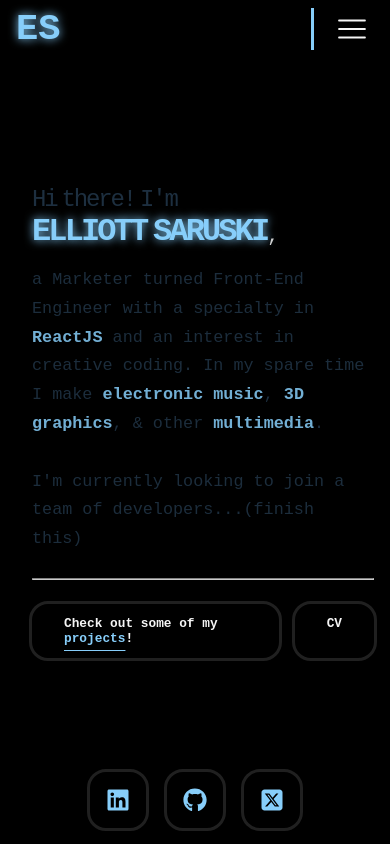
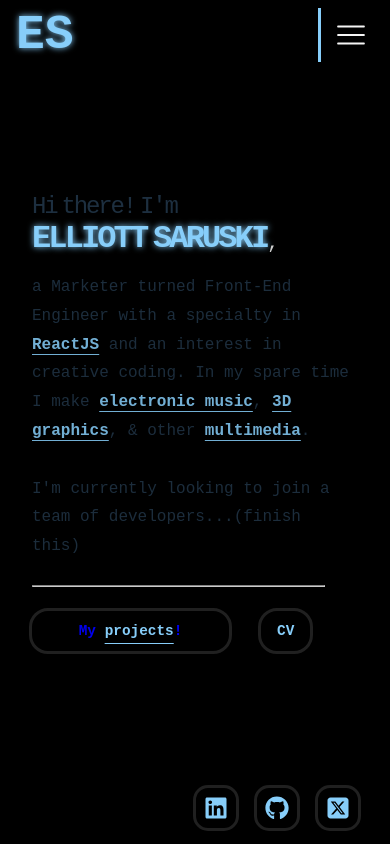
Before and after one commit to elliottsaruski/ES_front-end-portfolio, a React (Vite) app: page / in a window 390 px wide. Built offline with nearby package versions, Linux system fonts and the light colour scheme; a web font is replaced by a local one.

Commit message:
updates to style - responsiveness

```diff
--- a/src/App.css
+++ b/src/App.css
@@ -19,7 +19,7 @@
   --clr-font-dark: black;
   --clr-font-accent-2: lightblue;
 
-  --glow: 0px 0px 10px #87cefa;
+  --glow: 0px 0px 6px #87cefa;
 }
 /* -----------------APP----------------- */
 
@@ -29,10 +29,7 @@
   scroll-snap-align: start;
 } */
 
-html,
 body {
-  overflow: hidden;
-
   /* ===== Scrollbar CSS ===== */
   /* Firefox */
   * {
@@ -55,6 +52,10 @@ body {
     border: 10px double #ffffff;
   }
 }
+html,
+body {
+  overflow: hidden;
+}
 
 .App {
   font-family: "Overpass Mono", monospace;
@@ -65,7 +66,6 @@ body {
   height: 100vh;
   overflow-y: scroll;
   overflow-x: hidden;
-  position: relative;
   scroll-snap-type: y mandatory;
   background-color: var(--clr-primary-bg);
 }
@@ -73,10 +73,6 @@ body {
 main > section {
   scroll-snap-align: start;
   scroll-snap-stop: always;
-}
-
-h2 > hr {
-  width: 100vw;
 }
 
 main > section > h2 {
@@ -93,8 +89,17 @@ main > section > h2 {
   user-select: none;
   z-index: 1;
   gap: 1.5rem;
-  opacity: 75%;
-  color: var(--clr-font-primary);
+  /* opacity: 80%; */
+  color: var(--clr-font-accent);
+  text-shadow: var(--glow);
+  /* filter: drop-shadow(5px 5px 5px var(--clr-secondary-bg)); */
+
+  hr {
+    width: 100vw;
+    color: transparent;
+    filter: blur(2px);
+    box-shadow: var(--glow);
+  }
 }
 
 /* -----------------NAVBAR----------------- */
@@ -117,29 +122,40 @@ main > section > h2 {
 
 .nav-logo-left {
   flex: 5;
-  margin-right: 1rem;
+  margin-right: 0.5rem;
   border-right: 3px solid var(--clr-font-accent);
+  display: flex;
+  font-size: clamp(2rem, 1vw, 7rem);
+
+  a {
+    user-select: none;
+    text-decoration: none;
     text-shadow: var(--glow);
-  text-decoration: none;
     color: var(--clr-font-accent);
     font-weight: 600;
-  display: flex;
-  font-size: calc(2vw + 2vh);
+  }
 }
 
 .nav-logo-left h2 {
-  display: flex;
+  display: grid;
+  align-items: center;
+  justify-content: center;
+  margin: 0 auto;
+  place-content: center;
 }
+
 .nav-items-right {
   display: flex;
   gap: 5rem;
   justify-content: space-evenly;
   align-items: center;
-  font-size: calc(0.75vw + 0.75vh);
+  font-size: clamp(1rem, 0.5vw, 3rem);
   padding-inline: 1rem;
 }
 
 .nav-items-right a {
+  user-select: none;
+
   text-decoration: none;
   color: var(--clr-font-primary);
   font-weight: 400;
@@ -162,13 +178,6 @@ main > section > h2 {
 /* ----------------- MEDIA QUERIES---------- */
 
 @media (max-width: 768px) {
-  .navbar {
-    gap: 0;
-  }
-  .nav-logo-left {
-    display: flex;
-    align-items: center;
-  }
   .nav-items-right {
     display: none;
   }
@@ -205,6 +214,7 @@ main > section > h2 {
     border: 2px solid var(--clr-font-accent);
     border-bottom-left-radius: 5px;
     border-bottom-right-radius: 5px;
+    user-select: none;
   }
 
   .nav-mobile-wrapper-open a {
@@ -234,22 +244,10 @@ main > section > h2 {
     position: absolute;
     left: 0;
   }
-  /* .projects-list {
-    grid-template-rows: repeat(auto-fit, minmax(50em, 1fr));
-  } */
+
   /* -----------home media Q--------------- */
 }
 
-@media (max-width: 420px) {
-  .home-wrapper > .contact-links-wrapper {
-    position: absolute;
-    margin: 0 auto;
-    width: 100svw;
-    left: 0;
-    right: 0;
-    justify-content: center;
-  }
-}
 /* -----------------MEDIA Q END----------------- */
 
 /* -----------------------PAGE TITLES---------------- */
@@ -262,7 +260,7 @@ main > section > h2 {
   height: 100svh;
   position: relative;
   justify-content: center;
-  align-items: center;
+
   background-color: var(--clr-primary-bg);
   width: 100svw;
 }
@@ -270,9 +268,9 @@ main > section > h2 {
 .home-flex-1 {
   display: flex;
   flex-direction: column;
-  padding: 1rem;
-  position: absolute;
-  left: 1rem;
+  justify-content: center;
+  margin: 1rem;
+  padding-inline: 1rem;
 }
 
 .greeting {
@@ -318,37 +316,53 @@ h1.name {
 
 .home-wrapper hr {
   margin-block: 1.5rem;
+  width: 90%;
 }
 
 .description {
   max-width: 750px;
-  font-size: clamp(1.05rem, 1vw, 4rem);
+  min-width: 600px;
   opacity: 85%;
   line-height: 1.8rem;
+  user-select: none;
 }
 
 .description a,
 .description strong {
-  text-decoration: none;
+  text-decoration: underline;
+  text-underline-offset: 0.3rem;
   font-weight: 800;
   color: var(--clr-font-accent);
 }
 
 .ctas-wrapper {
   display: flex;
-  gap: 1rem;
+  gap: 2rem;
+  max-width: 400px;
+  flex: 1;
+  align-items: center;
+  justify-content: left;
+  user-select: none;
+  height: 100%;
+
+  /* border: 1px solid red; */
+}
+
+.cta,
+.cta.CV {
+  display: block;
+  font-weight: 600;
+  padding: 0.75rem;
+  border-radius: 1rem;
+  text-decoration: none;
+  text-align: center;
+  font-size: clamp(0.9rem, 0.5vw, 1rem);
 }
 
 .cta {
-  color: var(--clr-font-primary);
-  font-weight: 600;
-  width: fit-content;
-  padding: 0.75rem;
-  border-radius: 1rem;
-  padding-inline: 2rem;
-  text-decoration: none;
   outline: 3px solid var(--clr-secondary-bg);
-  font-size: clamp(0.8rem, 1vw, 1.2rem);
+  flex: 0.75;
+  width: 100%;
 }
 
 .cta strong {
@@ -357,9 +371,15 @@ h1.name {
   text-underline-offset: 0.5rem;
 }
 
-/* .cta .CV {
-
-} */
+.cta.CV {
+  flex: 0.05;
+  color: var(--clr-font-accent);
+  font-weight: 600;
+  padding-inline: 1rem;
+  text-decoration: none;
+  outline: 3px solid var(--clr-secondary-bg);
+  font-size: clamp(0.9rem, 0.5vw, 1rem);
+}
 
 .cta:hover {
   color: var(--clr-font-primary);
@@ -387,8 +407,8 @@ h1.name {
   background-color: var(--clr-primary-bg);
   align-items: center;
   color: var(--clr-font-accent);
-  padding: 1rem;
-  border-radius: 1rem;
+  padding: 0.5rem;
+  border-radius: 0.75rem;
   outline: 3px solid var(--clr-secondary-bg);
 }
 
@@ -411,78 +431,105 @@ img {
   display: flex;
   align-items: center;
   height: 100svh;
-  width: 100%;
-  /* background-color: var(--clr-secondary-bg); */
+  width: 100svw;
+  overflow: hidden;
   position: relative;
-  overflow: hidden;
 }
 
 .projects-list {
-  /* display: grid;
-  grid-template-columns: repeat(auto-fill, minmax(500px, 1fr));
-  grid-area: auto;
-  place-items: center; */
-  display: flex;
-  align-items: center;
+  margin: 0 auto;
+  display: grid;
+  grid-template-columns: repeat(3, minmax(10rem, 25rem));
+  width: 85svw;
+  gap: 3rem;
+  height: 80svh;
+  overflow: hidden;
+  border: 1px solid red;
+  align-content: center;
   justify-content: center;
-  margin: 0 auto;
-  height: 65svh;
-  overflow: hidden;
-  font-size: clamp(0.9rem, 1vw, 5rem);
-  gap: 0;
-}
-
-.arrow {
-  height: 2.5rem;
-  width: 2.5rem;
-}
-
-.arrow:hover {
-  color: var(--clr-font-accent);
-  scale: 2;
+  padding-inline: 1rem;
 }
 
 .project-card {
+  font-size: clamp(0.9rem, 0.5vw, 3rem);
   outline: 3px solid var(--clr-secondary-bg);
-  padding-inline: 1rem;
-  padding-block: 1.5rem;
+  padding: 2rem;
   border-radius: 1rem;
   display: flex;
   flex-direction: column;
-  width: 60%;
-  height: min-content;
-  position: absolute;
+  width: 100%;
+}
 
-  canvas {
-    height: 15rem;
+.project-card canvas {
   aspect-ratio: 1;
+  display: flex;
   background-color: var(--clr-secondary-bg);
-    outline: 3px solid var(--clr-secondary-bg);
-    outline-offset: 0.5rem;
+  outline: 2px solid var(--clr-secondary-bg);
+  outline-offset: 0.25rem;
   border-radius: 1rem;
   margin-bottom: 2rem;
 }
+
+.project-text-wrapper {
+  display: flex;
+  flex-direction: column;
+  height: max-content;
 }
 
 .project-title {
   color: var(--clr-font-accent);
-  font-size: xx-large;
+  font-size: x-large;
   font-weight: 500;
 }
 
 .project-link-wrapper {
   display: flex;
+  height: 100%;
   gap: 2rem;
   justify-content: left;
-  align-items: center;
-  height: 3rem;
+  height: 100%;
   font-size: larger;
   font-weight: 500;
-
-  a {
+}
+.project-link-wrapper a {
   text-decoration: underline;
   text-align: center;
   color: var(--clr-font-accent);
+}
+
+@media (max-width: 1263px) {
+  .projects-list {
+    display: flex;
+    flex-direction: column;
+    gap: 1rem;
+    align-items: center;
+    overflow: hidden;
+  }
+
+  .project-card {
+    display: flex;
+    font-size: clamp(0.75rem, 2vw, 1.3rem);
+    flex-direction: row;
+    scale: 0.8;
+    gap: 2rem;
+    margin: 0;
+    height: calc(80svh / 3);
+    overflow: hidden;
+    padding: 0;
+    padding-block: 1rem;
+    padding-inline: 2rem;
+    width: fit-content;
+  }
+  .project-card canvas {
+    margin: 0;
+    padding: 0;
+    outline-width: 3px;
+  }
+
+  .description,
+  .project-description {
+    min-width: 15rem;
+    max-width: 50rem;
   }
 }
 
@@ -513,25 +560,39 @@ img {
 }
 
 .about-item-wrapper {
-  width: 100%;
+  width: 10rem;
   outline: 3px solid var(--clr-secondary-bg);
   outline-offset: 0.5rem;
   border-radius: 1rem;
 }
 
+.about-item-wrapper h4 {
+  color: var(--clr-font-accent);
+}
+
 .education-wrapper {
   display: flex;
   width: 75%;
+  align-items: center;
+  justify-content: center;
+  padding-block: 1rem;
 }
 
-.education-wrapper > h3 {
-  padding-bottom: 2rem;
+.education-wrapper h3 {
+  width: 100%;
+  font-size: smaller;
 }
 
-.education-without-titles {
+.education-wrapper p {
+  font-size: 1rem;
+  word-spacing: -0.2ch;
+  letter-spacing: -0.2ch;
+  width: 100%;
+}
+
+.education-without-title {
   display: flex;
   gap: 4rem;
-  justify-content: center;
 }
 
 /* -----------------CONTACT----------------- */
--- a/src/Components/NavBar.jsx
+++ b/src/Components/NavBar.jsx
@@ -16,9 +16,13 @@ function NavBar() {
     <section className="navbar-wrapper">
       <nav className="navbar">
         <div className="nav-logo-left">
-          <h2  className="logo">
-            ES
-          </h2>
+          <a
+            href="#home"
+            onClick={() => {
+              setMobileNavOpen(false);
+            }}>
+            <h2 className="logo">ES</h2>
+          </a>
         </div>
         <div className="nav-items-right">
           <a href="#projects" className="projects">
--- a/src/Components/Pages/About.jsx
+++ b/src/Components/Pages/About.jsx
@@ -19,8 +19,8 @@ function About() {
       </div>
       <hr id="seperator"></hr>
       <div className="education-wrapper">
-        <h3>Education + Experience</h3>
-        <section className="education-without-titles">
+        <h3>Education</h3>
+        <section className="education-without-title">
           <div className="about-item-wrapper">
             <span>
               <h5>2020</h5>
@@ -39,9 +39,8 @@ function About() {
           <div className="about-item-wrapper">
             <span>
               <h5>2022-24</h5>
-              <h4>Codecademy</h4>
-              <p>Front-End Engineering</p>
-              <p>Certificate</p>
+              <h4>Front-End Engineering Career Path (Online course)</h4>
+              <p>Codecademy.com</p>
             </span>
           </div>
         </section>
--- a/src/Components/Pages/Home.jsx
+++ b/src/Components/Pages/Home.jsx
@@ -23,7 +23,7 @@ function Home() {
         </span>
         <div className="ctas-wrapper">
           <a className="cta" href="#projects">
-            Check out some of my <strong>projects</strong>!
+            My <strong>projects</strong>!
           </a>
           <a className="cta CV" href="">
             CV
```
Also changed, not shown: src/Components/Pages/Projects.jsx (+33 -32 lines). Lines whose indentation alone changed are shown as unchanged.
